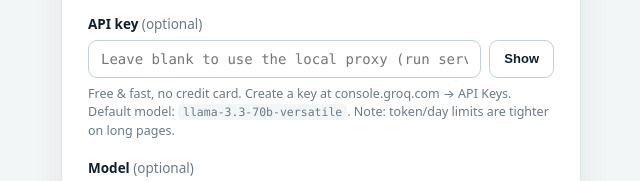
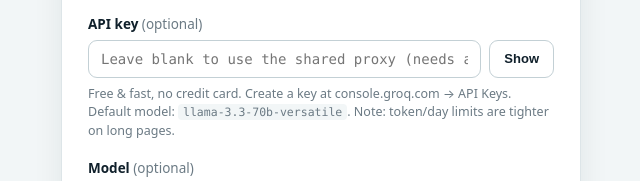
Before and after one commit to Ishanu2000/NaviMind, a browser extension: page options/options.html in a window 1280 px wide. Shown: the part 366-547 px from the top of the page, 319-959 px from the left. Drawn offline with Linux system fonts and the light colour scheme.

Commit message:
Point extension at the deployed Render proxy
Zero-config mode now talks to https://navimind.onrender.com instead of
localhost, gated by the per-tester access codes added earlier.

```diff
--- a/options/options.html
+++ b/options/options.html
@@ -38,7 +38,7 @@
       <div class="field">
         <label for="apiKey">API key <span class="optional">(optional)</span></label>
         <div class="key-row">
-          <input type="password" id="apiKey" placeholder="Leave blank to use the local proxy (run server/ first)" autocomplete="off" spellcheck="false" />
+          <input type="password" id="apiKey" placeholder="Leave blank to use the shared proxy (needs an access code above)" autocomplete="off" spellcheck="false" />
           <button type="button" id="toggleKey" class="ghost" aria-label="Show or hide key">Show</button>
         </div>
         <p class="hint" id="keyHint"></p>
```
Also changed, not shown: sidepanel/sidepanel.js (+7 -6 lines), README.md, manifest.json.
